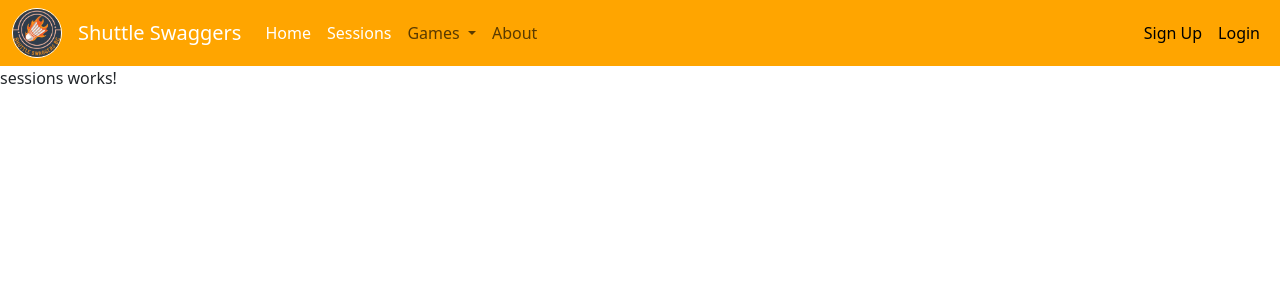
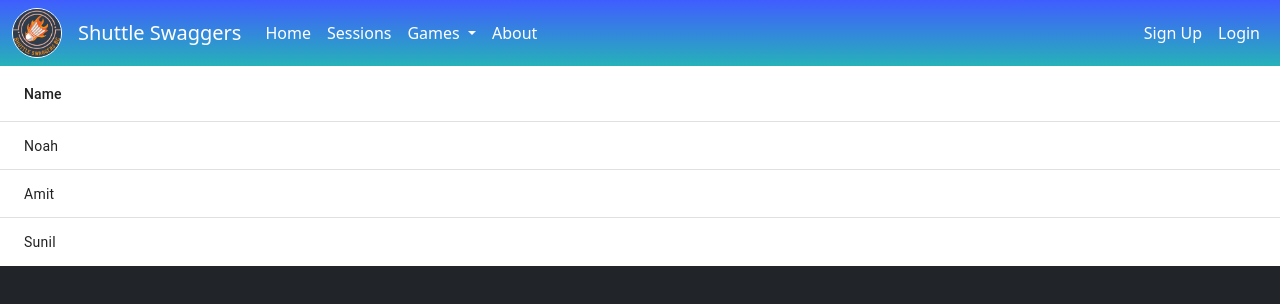
Before and after one commit to noah-sheldon/ShuttleSwaggers, an Angular app in the folder shuttle-swaggers/: page /sessions in a window 1280 px wide. Shown: the top 304 px of the page. Built offline with nearby package versions, Linux system fonts and the light colour scheme.

Commit message:
fixed home page, sessions route initial work

```diff
--- a/shuttle-swaggers/package.json
+++ b/shuttle-swaggers/package.json
@@ -12,10 +12,12 @@
   "private": true,
   "dependencies": {
     "@angular/animations": "^17.0.4",
+    "@angular/cdk": "^17.0.1",
     "@angular/common": "^17.0.4",
     "@angular/compiler": "^17.0.4",
     "@angular/core": "^17.0.4",
     "@angular/forms": "^17.0.4",
+    "@angular/material": "^17.0.1",
     "@angular/platform-browser": "^17.0.4",
     "@angular/platform-browser-dynamic": "^17.0.4",
     "@angular/platform-server": "^17.0.4",
--- a/shuttle-swaggers/src/app/components/home/home.component.scss
+++ b/shuttle-swaggers/src/app/components/home/home.component.scss
@@ -1,9 +1,14 @@
 .landing-page {
-    background-image: linear-gradient(90deg, #020024 0%, #090979 35%, #00d4ff 100%);;
+    // background-image: linear-gradient(90deg, #020024 0%, #090979 35%, #00d4ff 100%);;
+    background-image: url("/assets/images/bg-img.png");
     width: 100%;
     height: 80vh;
     color: orange;
     border-radius: 40px;
+    background-repeat: no-repeat;
+    background-position: center;
+    background-size: cover;
+
 }
 
 .title {
--- a/shuttle-swaggers/src/app/components/navbar/navbar.component.html
+++ b/shuttle-swaggers/src/app/components/navbar/navbar.component.html
@@ -9,14 +9,14 @@
       <div class="collapse navbar-collapse" id="navbarSupportedContent">
         <ul class="navbar-nav me-auto mb-2 mb-lg-0">
           <li class="nav-item">
-            <a class="nav-link active text-white" aria-current="page" routerLink="">Home</a>
+            <a class="nav-link text-white" aria-current="page" routerLink="">Home</a>
           </li>
 
           <li class="nav-item">
-            <a class="nav-link active text-white" aria-current="page" routerLink="sessions">Sessions</a>
+            <a class="nav-link text-white" aria-current="page" routerLink="sessions">Sessions</a>
           </li>
           <li class="nav-item dropdown">
-            <a class="nav-link dropdown-toggle" href="#" role="button" data-bs-toggle="dropdown" aria-expanded="false">
+            <a class="nav-link dropdown-toggle text-white" href="#" role="button" data-bs-toggle="dropdown" aria-expanded="false">
               Games
             </a>
             <ul class="dropdown-menu">
@@ -36,16 +36,16 @@
           </ul>
         } -->
           <li class="nav-item text-white">
-            <a class="nav-link" routerLink="about" routerLinkActive="active"
+            <a class="nav-link text-white" routerLink="about" routerLinkActive="active"
               ariaCurrentWhenActive="page">About</a>
           </li>
         </ul>
         <ul class="navbar-nav ms-auto mb-2 mb-lg-0">
           <li class="nav-item">
-            <a class="nav-link active" routerLink="signup">Sign Up</a>
+            <a class="nav-link text-white" routerLink="signup">Sign Up</a>
           </li>
           <li class="nav-item">
-            <a class="nav-link active" routerLink="login">Login</a>
+            <a class="nav-link text-white" routerLink="login">Login</a>
           </li>
         </ul>
       </div>
--- a/shuttle-swaggers/src/app/components/navbar/navbar.component.scss
+++ b/shuttle-swaggers/src/app/components/navbar/navbar.component.scss
@@ -1,7 +1,7 @@
-$primary-color: orange;
-
 .navbar {
-    background-color:  $primary-color !important;
+    // background-color:  $primary-color !important;
+    background: rgb(38,178,184);
+    background: linear-gradient(0deg, rgba(38,178,184,1) 0%, rgba(64,93,255,1) 100%);
 }
 
 .logo {
--- a/shuttle-swaggers/src/app/components/sessions/sessions.component.html
+++ b/shuttle-swaggers/src/app/components/sessions/sessions.component.html
@@ -1 +1,9 @@
-<p>sessions works!</p>
+<mat-table [dataSource]="players">
+  <ng-container matColumnDef="name">
+    <mat-header-cell *matHeaderCellDef mat-sort-header> Name </mat-header-cell>
+    <mat-cell *matCellDef="let player"> {{player.name}} </mat-cell>
+  </ng-container>
+  <mat-header-row *matHeaderRowDef="displayedColumns"></mat-header-row>
+    <mat-row *matRowDef="let row; columns: displayedColumns;">
+    </mat-row>
+</mat-table>
--- a/shuttle-swaggers/src/app/components/sessions/sessions.component.ts
+++ b/shuttle-swaggers/src/app/components/sessions/sessions.component.ts
@@ -1,13 +1,23 @@
 import { Component } from '@angular/core';
 import { CommonModule } from '@angular/common';
+import { Player } from '../../models/player';
+import { MatTableModule } from '@angular/material/table';
+
 
 @Component({
   selector: 'app-sessions',
   standalone: true,
-  imports: [CommonModule],
+  imports: [CommonModule, MatTableModule],
   templateUrl: './sessions.component.html',
   styleUrl: './sessions.component.scss'
 })
-export class SessionsComponent {
+export class SessionsComponent{
+  constructor(){}
 
+  displayedColumns = ["name"];
+  players : Player[] = [
+    {name: "Noah"},
+    {name: "Amit"},
+    {name: "Sunil"},
+  ];
 }
--- /dev/null
+++ b/shuttle-swaggers/src/app/models/player.ts
@@ -0,0 +1,3 @@
+export interface Player {
+    name: string;
+  }
--- a/shuttle-swaggers/src/index.html
+++ b/shuttle-swaggers/src/index.html
@@ -1,5 +1,5 @@
 <!doctype html>
-<html lang="en">
+<html lang="en" data-bs-theme="dark">
 
 <head>
   <meta charset="utf-8">
--- a/shuttle-swaggers/src/styles.scss
+++ b/shuttle-swaggers/src/styles.scss
@@ -1,4 +1,5 @@
 /* You can add global styles to this file, and also import other style files */
+@import "../node_modules/@angular/material/prebuilt-themes/deeppurple-amber.css";
 * {
     margin: 0;
     padding: 0;
```
Also changed, not shown: shuttle-swaggers/src/assets/images/bg-img.png (added), 1 other file (tests, documents, lock files or other folders).
